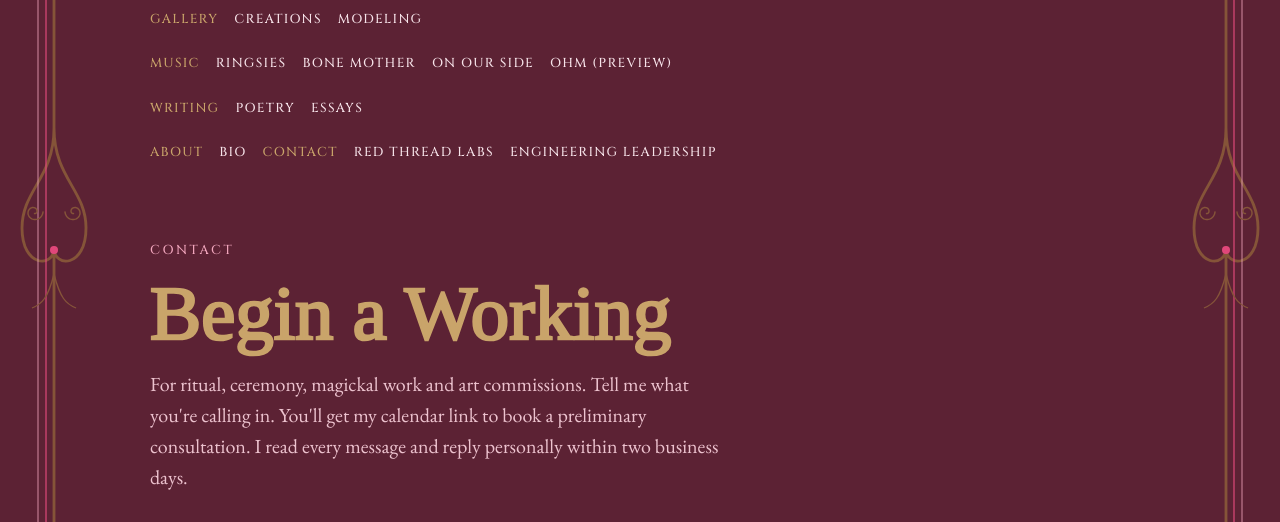
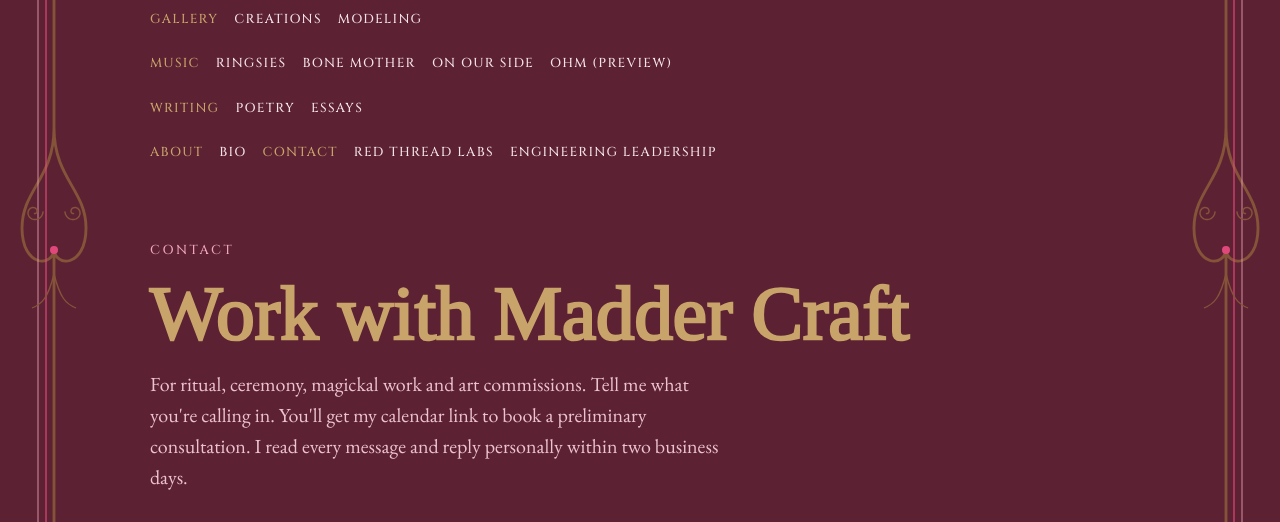
Before and after one commit to jdcarlston/maddercraft.com, an Eleventy site: page contact.njk in a window 1280 px wide. Shown: the part 278-800 px from the top of the page. Built offline with nearby package versions, Linux system fonts and the light colour scheme; Eleventy itself is replaced by a stand-in of ours; files that its build step writes are made by us from their sources; a web font is replaced by a local one.

Commit message:
Contact page: Work with Madder Craft

```diff
--- a/contact.njk
+++ b/contact.njk
@@ -6,7 +6,7 @@ description: Ask JD Carlston about ritual, ceremony, magickal work or an art com
 ---
 <section class="page-head wrap">
   <p class="label">Contact</p>
-  <h1 class="title">Begin a Working</h1>
+  <h1 class="title">Work with Madder Craft</h1>
   <p class="intro">For ritual, ceremony, magickal work and art commissions. Tell me what you're calling in. You'll get my calendar link to book a preliminary consultation. I read every message and reply personally within two business days.</p>
 </section>
 
```
